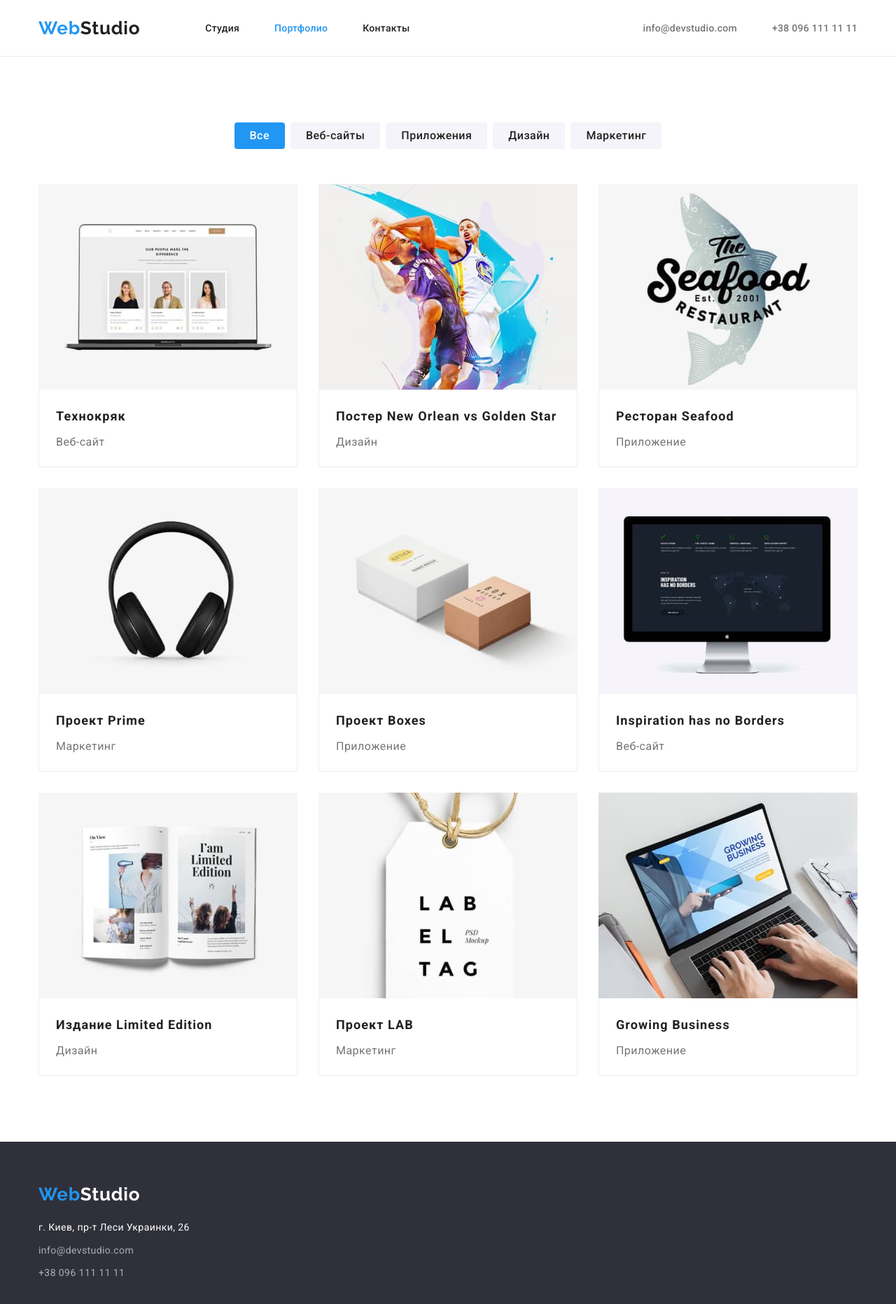
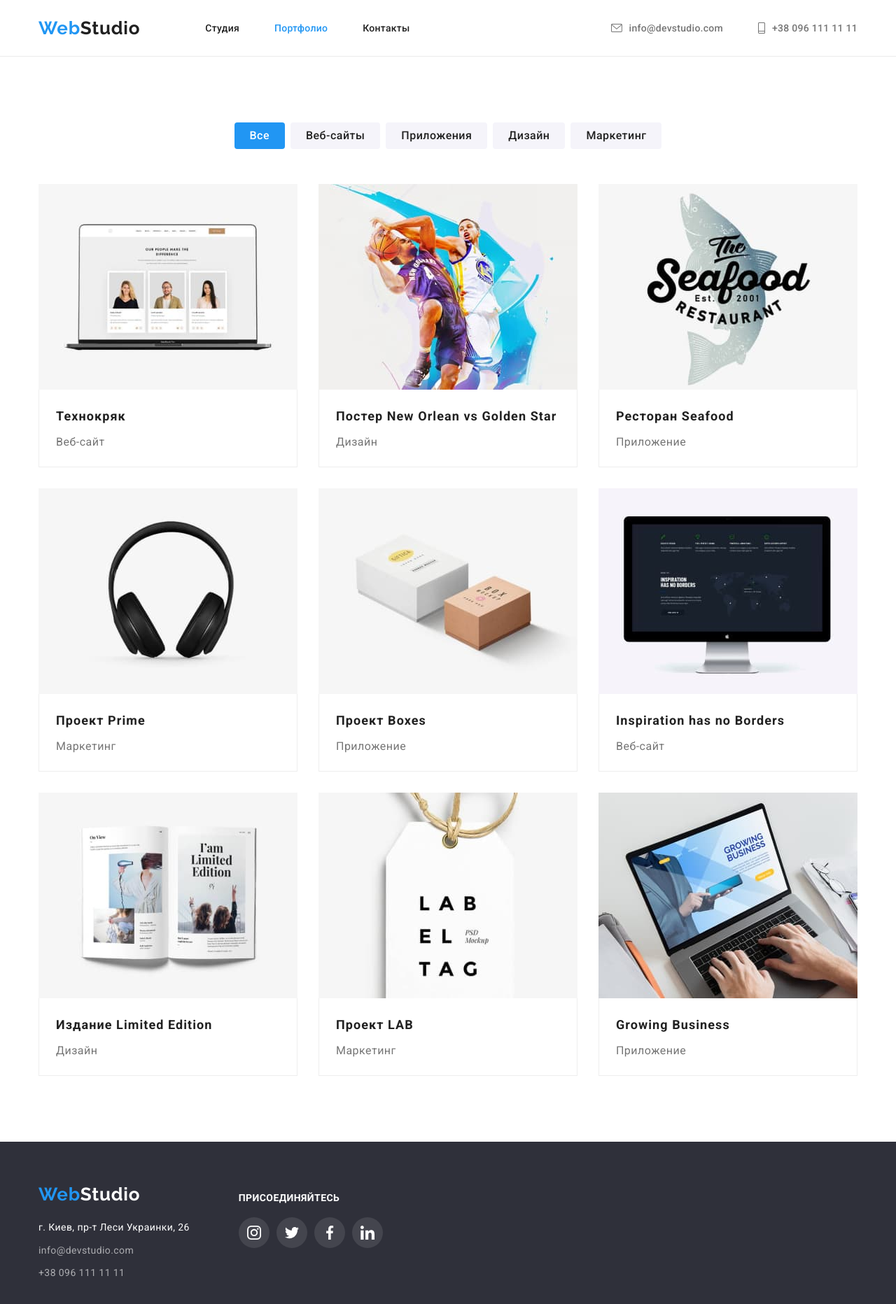
Before and after one commit to YevhenVyn/goit-markup-hw-04, a plain HTML site: page portfolio.html in a window 1280 px wide. Shown: the whole page at 70% size. Drawn offline with nearby package versions, Linux system fonts and the light colour scheme.

Commit message:
hw-04 CBC

```diff
--- a/css/styles.css
+++ b/css/styles.css
@@ -388,7 +388,7 @@ img {
 
 .team__socials-link,
 .footer__socials-link {
-  outline: 1px solid black;
+  /* outline: 1px solid black; */
   display: flex;
   align-items: center;
   justify-content: center;
--- a/portfolio.html
+++ b/portfolio.html
@@ -25,10 +25,21 @@
                 </ul>
             </nav>
             <ul class="header-contacts-list list">
-                <li class="header-contacts-item"><a href="mailto:info@devstudio.com"
-                        class="header-contacts-mail link">info@devstudio.com</a></li>
-                <li class="header-contacts-item"><a href="tel:+380961111111" class="header-contacts-tel link">+38 096 111 11
-                        11</a></li>
+                <li class="header-contacts-item">
+                    <a href="mailto:info@devstudio.com" class="header-contacts-mail link">
+                        <svg class="header__mail-icon" width="16" height="12">
+                            <use href="./images/icons.svg#icon-mail"></use>
+                        </svg>
+                        info@devstudio.com</a>
+                </li>
+                <li class="header-contacts-item">
+                    <a href="tel:+380961111111" class="header-contacts-tel link">
+                        <svg class="header__phone-icon" width="10" height="16">
+                            <use href="./images/icons.svg#icon-phone"></use>
+                        </svg>
+                        +38 096 111 11
+                        11</a>
+                </li>
             </ul>
         </div>
     </header>
@@ -154,13 +165,15 @@
         </section>
     </main>
     <footer class="page-footer">
-        <div class="container">
+        <div class="footer-container container">
+            <div class="footer_left-side">
                 <a href="" lang="en" class="logo-footer link"> <span class="logo-first">Web</span>Studio</a>
                 <!--якщо робився якір в хедері в "Контактах" тоді так: <address id="contacs"> -->
                 <address class="footer-contacts">
                     <ul class="footer-contacts-list list">
                         <li class="footer-contacts-item"><a href="https://goo.gl/maps/bQgyHGUpag5mXNvE6" target="_blank"
-                            rel="noopener noreferrer" class="footer-adress link">г. Киев, пр-т Леси Украинки, 26</a></li>
+                                rel="noopener noreferrer" class="footer-adress link">г. Киев, пр-т Леси Украинки, 26</a>
+                        </li>
                         <li class="footer-contacts-item"><a href="mailto:info@devstudio.com"
                                 class="footer-link link">info@devstudio.com</a></li>
                         <li class="footer-contacts-item"><a href="tel:+380961111111" class="footer-link link">+38 096 111 11
@@ -168,6 +181,45 @@
                     </ul>
                 </address>
             </div>
+            <div class="footer_socials">
+                <h2 class="footer__title">присоединяйтесь</h2>
+                <ul class="footer__socials-list list">
+                    <li class="footer__socials-item">
+                        <a href="" class="footer__socials-link">
+                            <svg class="footer__socials-icon">
+                                <use href="./images/icons.svg#icon-instagram">
+                                </use>
+                            </svg>
+                        </a>
+                    </li>
+                    <li class="footer__socials-item">
+                        <a href="" class="footer__socials-link">
+                            <svg class="footer__socials-icon">
+                                <use href="./images/icons.svg#icon-twitter">
+                                </use>
+                            </svg>
+                        </a>
+                    </li>
+                    <li class="footer__socials-item">
+                        <a href="" class="footer__socials-link">
+                            <svg class="footer__socials-icon">
+                                <use href="./images/icons.svg#icon-facebook">
+                                </use>
+                            </svg>
+                        </a>
+                    </li>
+                    <li class="footer__socials-item">
+                        <a href="" class="footer__socials-link">
+                            <svg class="footer__socials-icon">
+                                <use href="./images/icons.svg#icon-linkedin">
+                                </use>
+                            </svg>
+                        </a>
+                    </li>
+                </ul>
+            </div>
+
+        </div>
     </footer>
 </body>
 </html>
```
Lines whose indentation alone changed are shown as unchanged.
